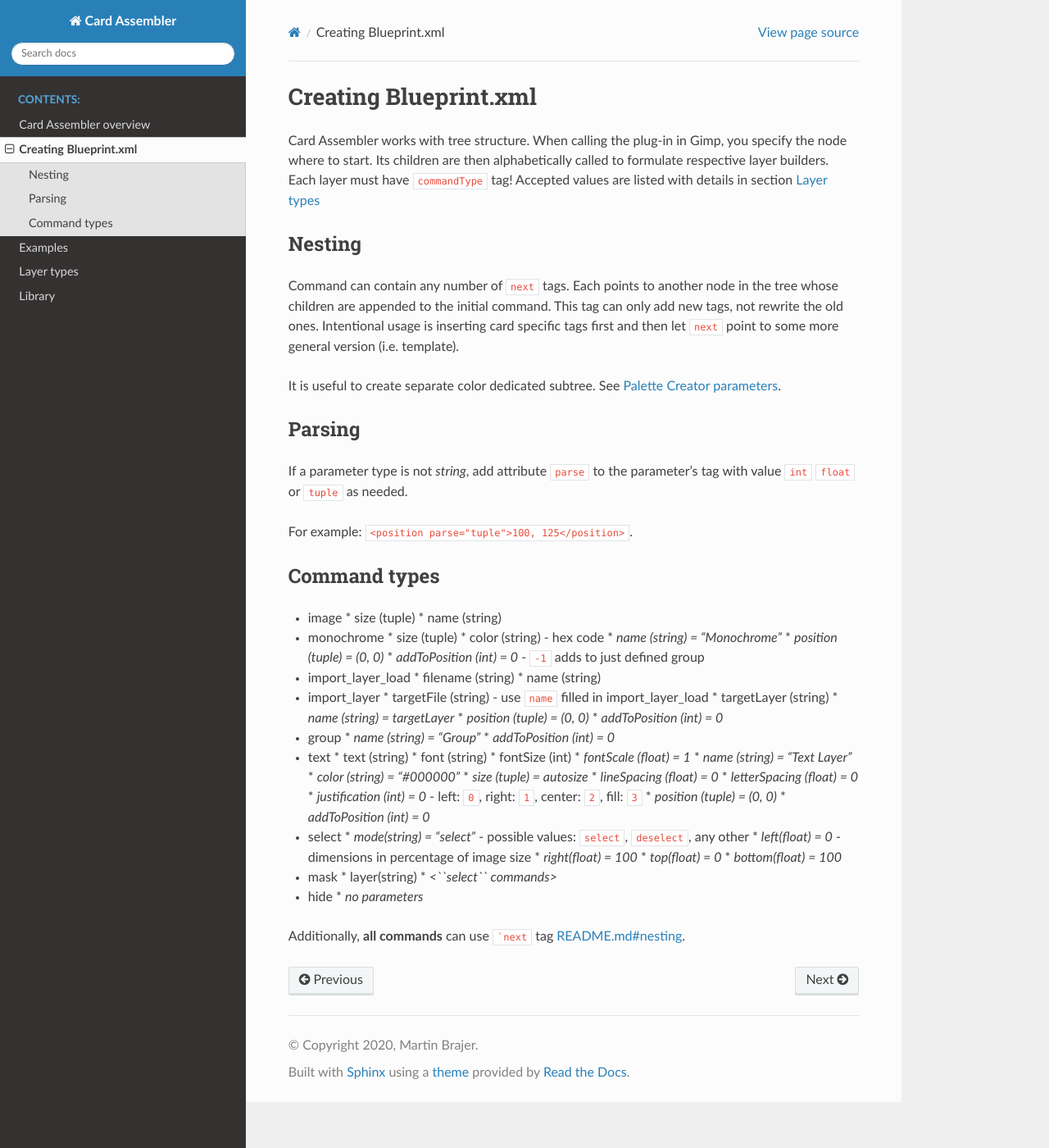
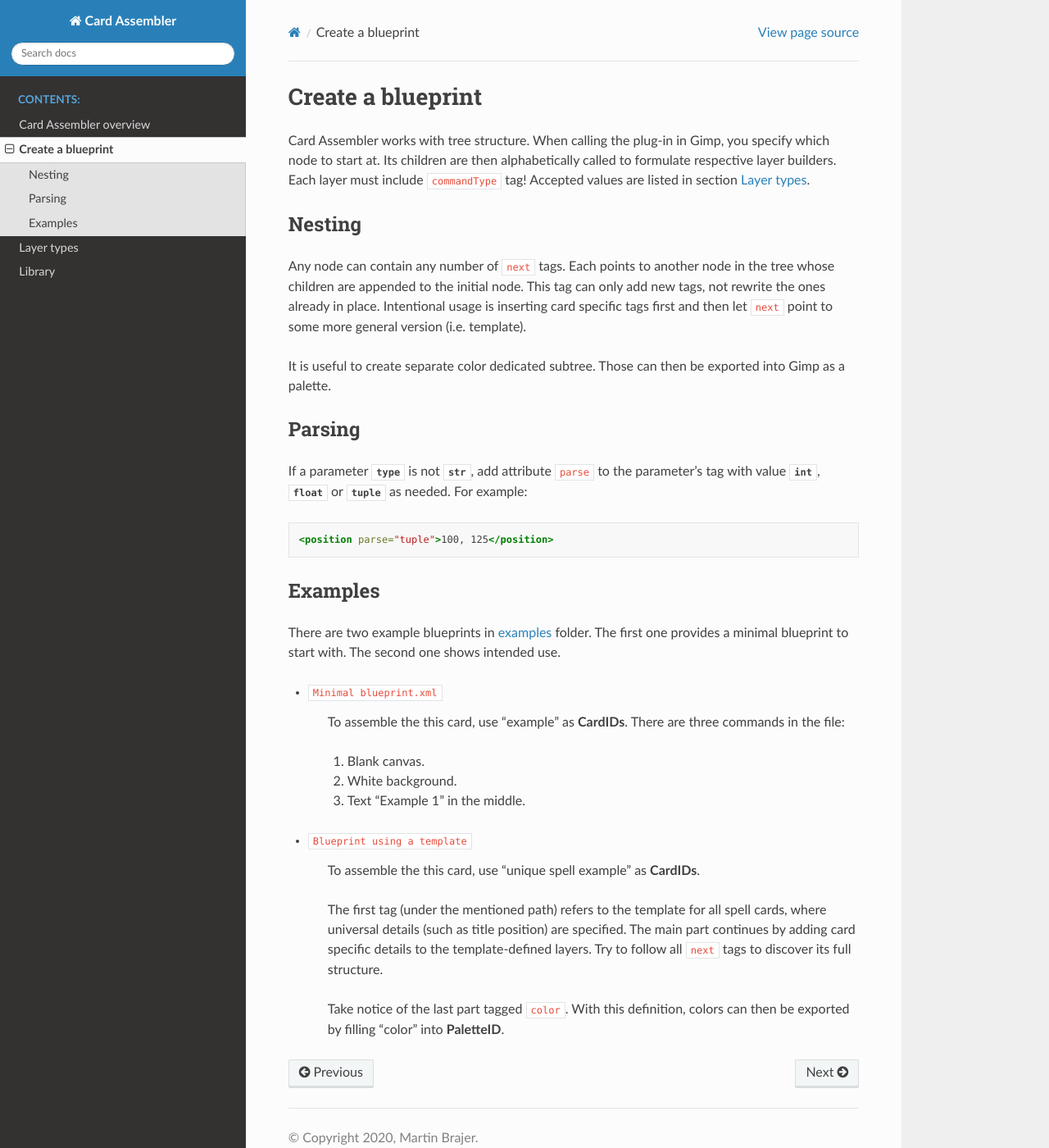
Before and after one commit to martin-brajer/card-assembler, a Sphinx documentation site: the page built from docs/source/creatingBlueprint.rst, in a window 1280 px wide and 1400 px high. Shown: the whole window at 82% size. Built offline with Sphinx 7.4.7 and the Read the Docs theme 2.0.0, drawn with Linux system fonts in a browser that asks for light colours.

Commit message:
Documentation rework, mainly Creating a blueprint

````diff
--- a/docs/source/creatingBlueprint.rst
+++ b/docs/source/creatingBlueprint.rst
@@ -1,80 +1,62 @@
-Creating Blueprint.xml
-======================
+Create a blueprint
+====================
 
 Card Assembler works with tree structure. When calling the plug-in in Gimp,
-you specify the node where to start. Its children are then alphabetically
-called to formulate respective layer builders. Each layer must have
-``commandType`` tag! Accepted values are listed with details in section
-:doc:`layerTypes`
+you specify which node to start at. Its children are then alphabetically
+called to formulate respective layer builders. Each layer must include
+``commandType`` tag! Accepted values are listed in section :doc:`layerTypes`.
+
+.. _Create a blueprint Nesting:
 
 Nesting
 -------
 
-Command can contain any number of ``next`` tags. Each points to another
-node in the tree whose children are appended to the initial command.
-This tag can only add new tags, not rewrite the old ones. Intentional
-usage is inserting card specific tags first and then let ``next`` point
-to some more general version (i.e. template).
+Any node can contain any number of ``next`` tags. Each points to another
+node in the tree whose children are appended to the initial node.
+This tag can only add new tags, not rewrite the ones already in place.
+Intentional usage is inserting card specific tags first and then let
+``next`` point to some more general version (i.e. template).
 
-It is useful to create separate color dedicated subtree. See `Palette
-Creator parameters <README.md#palette-creator-parameters>`__.
+It is useful to create separate color dedicated subtree. Those can then be
+exported into Gimp as a palette.
 
 Parsing
 -------
 
-If a parameter type is not *string*, add attribute ``parse`` to the
-parameter's tag with value ``int`` ``float`` or ``tuple`` as needed.
+If a parameter :class:`type` is not :class:`str`, add attribute ``parse`` to
+the parameter's tag with value :class:`int`, :class:`float` or :class:`tuple`
+as needed. For example:
 
-For example: ``<position parse="tuple">100, 125</position>``.
+.. code:: xml
 
-Command types
--------------
+   <position parse="tuple">100, 125</position>
 
-* image
-  * size (tuple)
-  * name (string)
-* monochrome
-  * size (tuple)
-  * color (string) - hex code
-  * *name (string) = "Monochrome"*
-  * *position (tuple) = (0, 0)*
-  * *addToPosition (int) = 0* - ``-1`` adds to just defined group
-* import\_layer\_load
-  * filename (string)
-  * name (string)
-* import\_layer
-  * targetFile (string) - use ``name`` filled in import\_layer\_load
-  * targetLayer (string)
-  * *name (string) = targetLayer*
-  * *position (tuple) = (0, 0)*
-  * *addToPosition (int) = 0*
-* group
-  * *name (string) = "Group"*
-  * *addToPosition (int) = 0*
-* text
-  * text (string)
-  * font (string)
-  * fontSize (int)
-  * *fontScale (float) = 1*
-  * *name (string) = "Text Layer"*
-  * *color (string) = "#000000"*
-  * *size (tuple) = autosize*
-  * *lineSpacing (float) = 0*
-  * *letterSpacing (float) = 0*
-  * *justification (int) = 0* - left: ``0``, right: ``1``, center: ``2``, fill: ``3``
-  * *position (tuple) = (0, 0)*
-  * *addToPosition (int) = 0*
-* select
-  * *mode(string) = "select"* - possible values: ``select``, ``deselect``, any other
-  * *left(float) = 0* - dimensions in percentage of image size
-  * *right(float) = 100*
-  * *top(float) = 0*
-  * *bottom(float) = 100*
-* mask
-  * layer(string)
-  * *<``select`` commands>*
-* hide
-  * *no parameters*
+Examples
+--------
 
-Additionally, **all commands** can use ```next``
-tag `<README.md#nesting>`__.
+There are two example blueprints in `examples`_ folder. The first one provides
+a minimal blueprint to start with. The second one shows intended use.
+
+* :file:`Minimal blueprint.xml`
+
+   To assemble the this card, use "example" as **CardIDs**. There are three
+   commands in the file:
+
+   #. Blank canvas.
+   #. White background.
+   #. Text "Example 1" in the middle.
+
+* :file:`Blueprint using a template`
+
+   To assemble the this card, use "unique spell example" as **CardIDs**.
+
+   The first tag (under the mentioned path) refers to the template for all
+   spell cards, where universal details (such as title position) are specified.
+   The main part continues by adding card specific details to the
+   template-defined layers. Try to follow all ``next`` tags to discover its
+   full structure.
+
+   Take notice of the last part tagged ``color``. With this definition, colors
+   can then be exported by filling "color" into **PaletteID**.
+
+.. _examples: https://github.com/martin-brajer/card-assembler/tree/master/examples
--- a/docs/source/index.rst
+++ b/docs/source/index.rst
@@ -12,7 +12,6 @@ Welcome to Card Assembler's documentation!
 
    overview
    creatingBlueprint
-   examples
    layerTypes
    modules/modules
 
--- a/docs/source/layerTypes.rst
+++ b/docs/source/layerTypes.rst
@@ -3,7 +3,7 @@ Layer types
 
 Parameters here show tags of xml blueprint relevant for given layer types.
 
-Additionally, all commands can use ``next`` tag. See `creatingBlueprints`.
+Additionally, all commands can use ``next`` tag. See :ref:`Creating blueprint > Nesting<Create a blueprint Nesting>`
 
 .. method:: image()
 
````
Also changed, not shown: README.md (+2 -4 lines), docs/source/examples.rst (deleted, +0 -26 lines), docs/source/overview.rst (+15 -15 lines).
